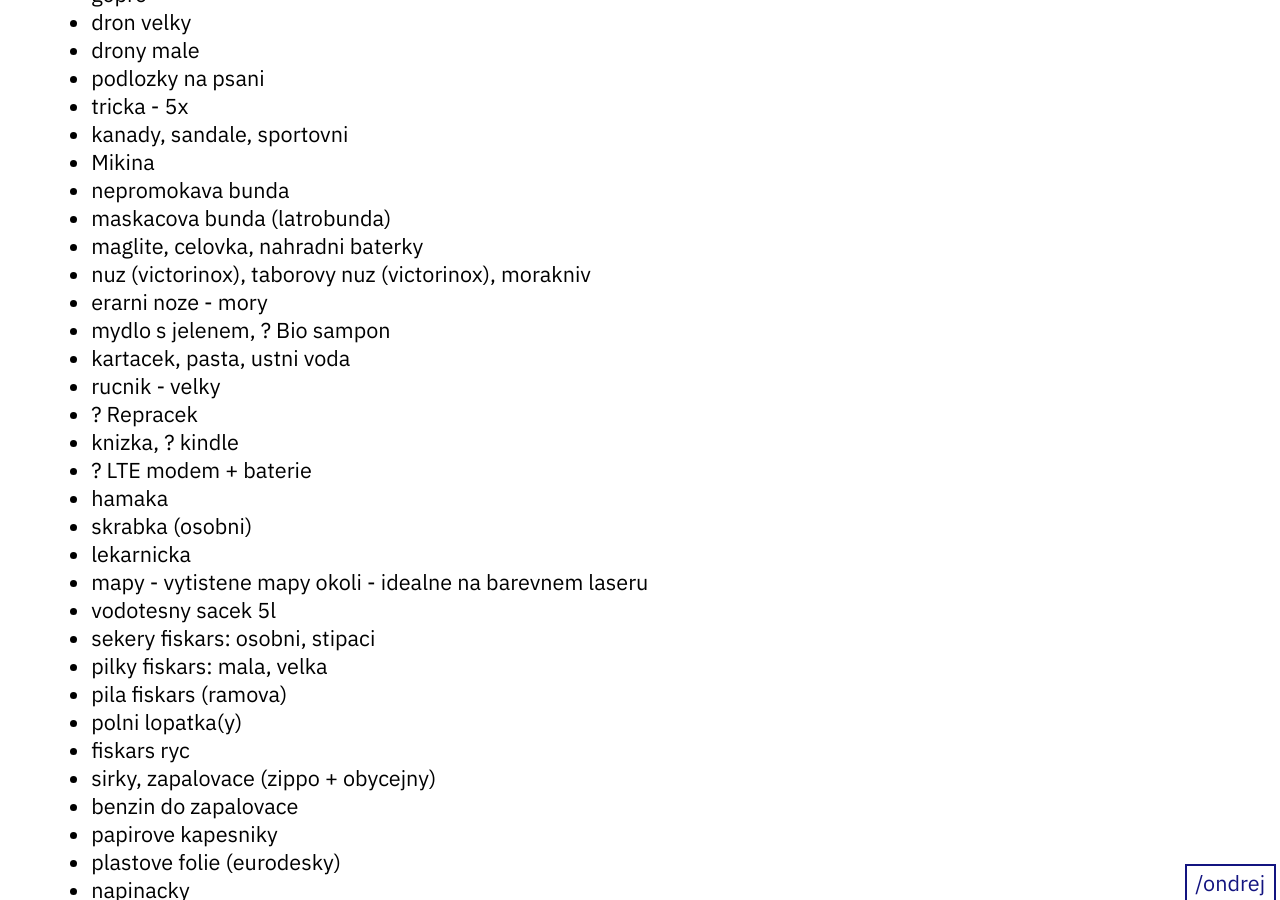
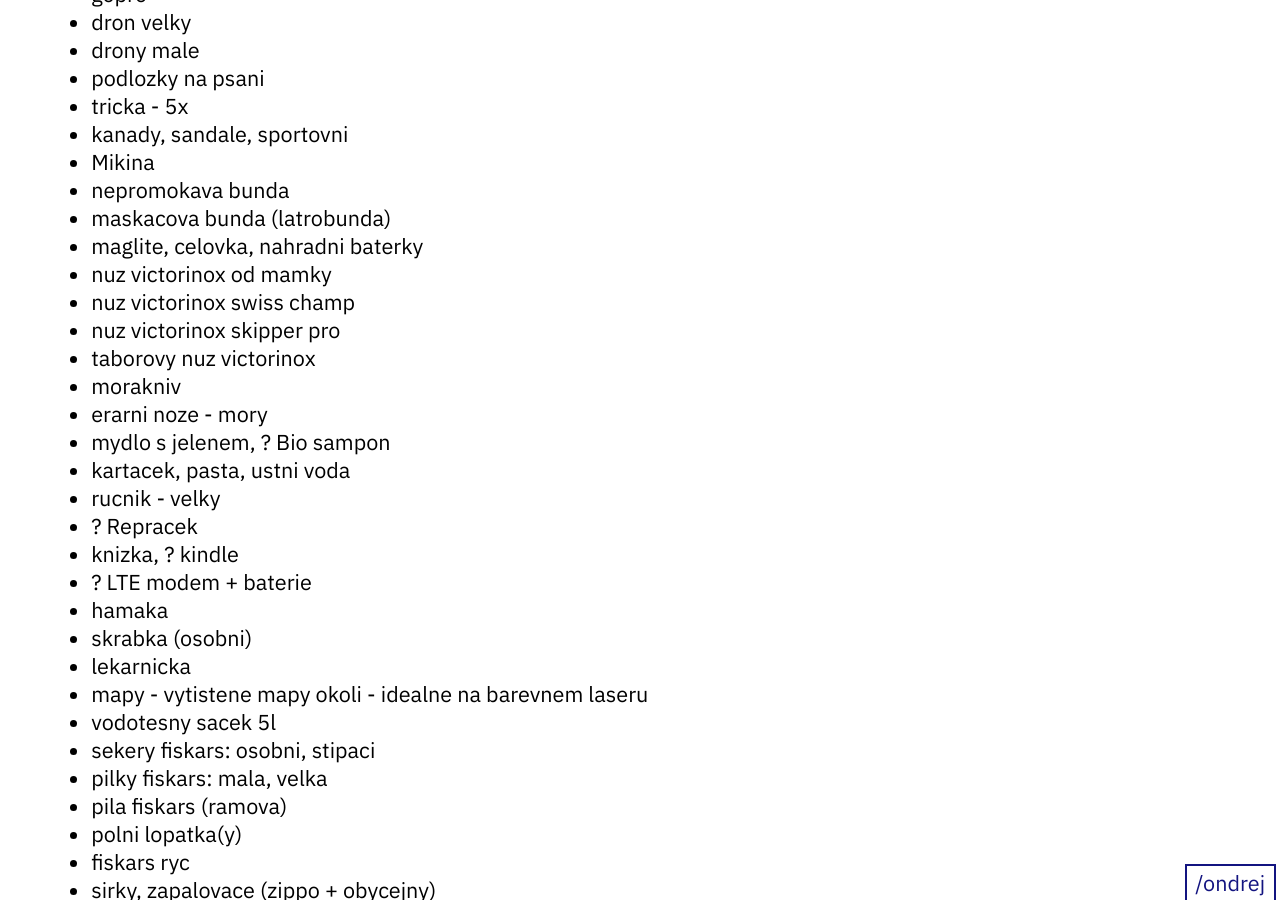
Before and after one commit to ondrejsika/ondrejsika.com, a Jekyll site: the page built from ondrej/checklists/tabor.md, in a window 1280 px wide and 900 px high, scrolled down 787 px. Built offline with Jekyll 4.4.1, drawn with Linux system fonts in a browser that asks for light colours.

Commit message:
feat(ondrej/checklists/tabor): Add victoringox swiss champ & skipper pro

```diff
--- a/ondrej/checklists/tabor.md
+++ b/ondrej/checklists/tabor.md
@@ -37,7 +37,11 @@
 - nepromokava bunda
 - maskacova bunda (latrobunda)
 - maglite, celovka, nahradni baterky
-- nuz (victorinox), taborovy nuz (victorinox), morakniv
+- nuz victorinox od mamky
+- nuz victorinox swiss champ
+- nuz victorinox skipper pro
+- taborovy nuz victorinox
+- morakniv
 - erarni noze - mory
 - mydlo s jelenem, ? Bio sampon
 - kartacek, pasta, ustni voda
```
